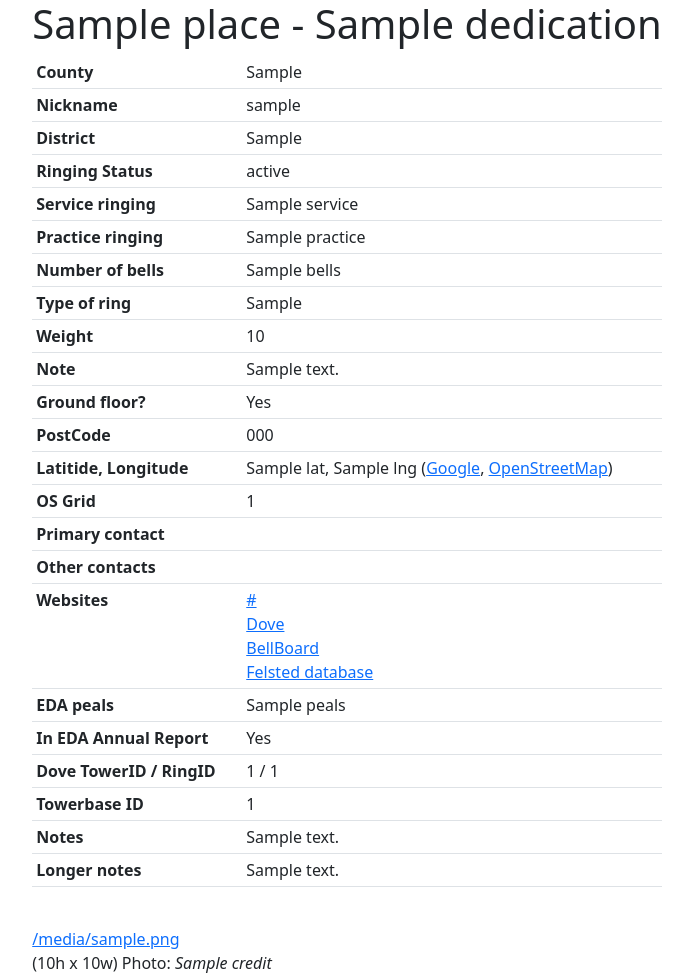
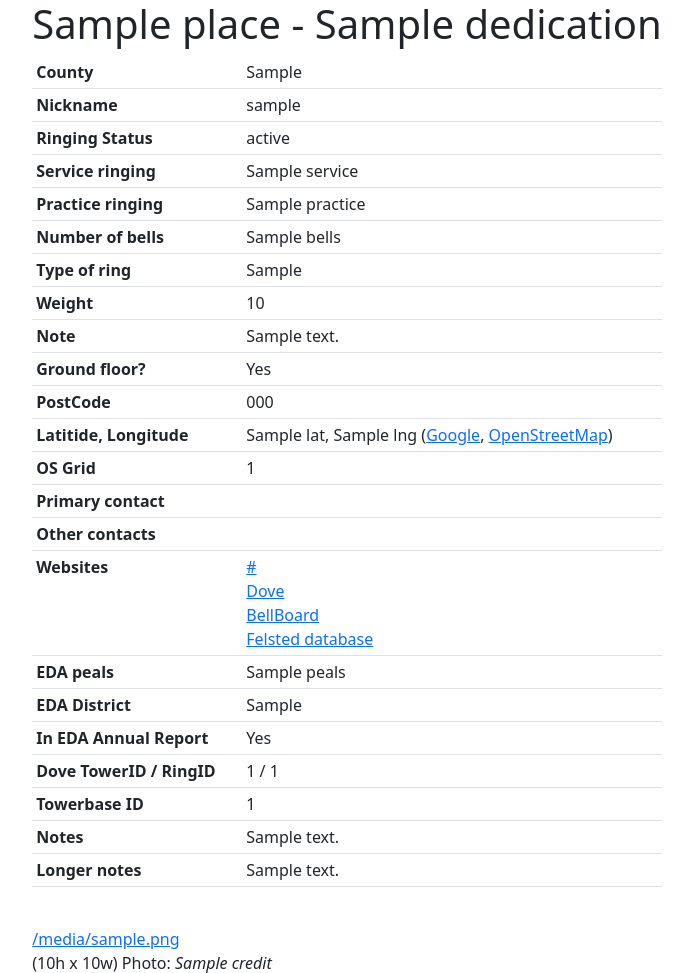
Before and after one commit to jw35/eda-django, a Django app: template eda/tower_database/templates/tower_database/tower_detail.html in a window 1280 px wide. Shown: the top 973 px of the page, without its empty margins (293-983 px from the left). Run offline with Django 5.2, Linux system fonts and the light colour scheme; the template is opened without the code that fills it: most values are stand-ins (such as "Sample title", 1, 10 or a date in 2020); some libraries are stand-ins or nearby versions.

Commit message:
Move (EDA) District down the page

```diff
--- a/eda/tower_database/templates/tower_database/tower_detail.html
+++ b/eda/tower_database/templates/tower_database/tower_detail.html
@@ -32,10 +32,6 @@
 		<td>{{ tower.nickname }}</td>
 	</tr>
 	{% endif %}
-	<tr>
-		<td class="fw-bold">District</td>
-		<td>{{ tower.get_district_display }}</td>
-	</tr>
 	<tr>
 		<td class="fw-bold">Ringing Status</td>
 		<td>{{ tower.get_ringing_status_display }}</td>
@@ -129,6 +125,10 @@
 	    </td>
 	</tr>
 	<tr>
+		<td class="fw-bold">EDA District</td>
+		<td>{{ tower.get_district_display }}</td>
+	</tr>
+	<tr>
 		<td class="fw-bold">In EDA Annual Report</td>
 		<td>{{ tower.report|yesno|capfirst }}</td>
 	</tr>
```
